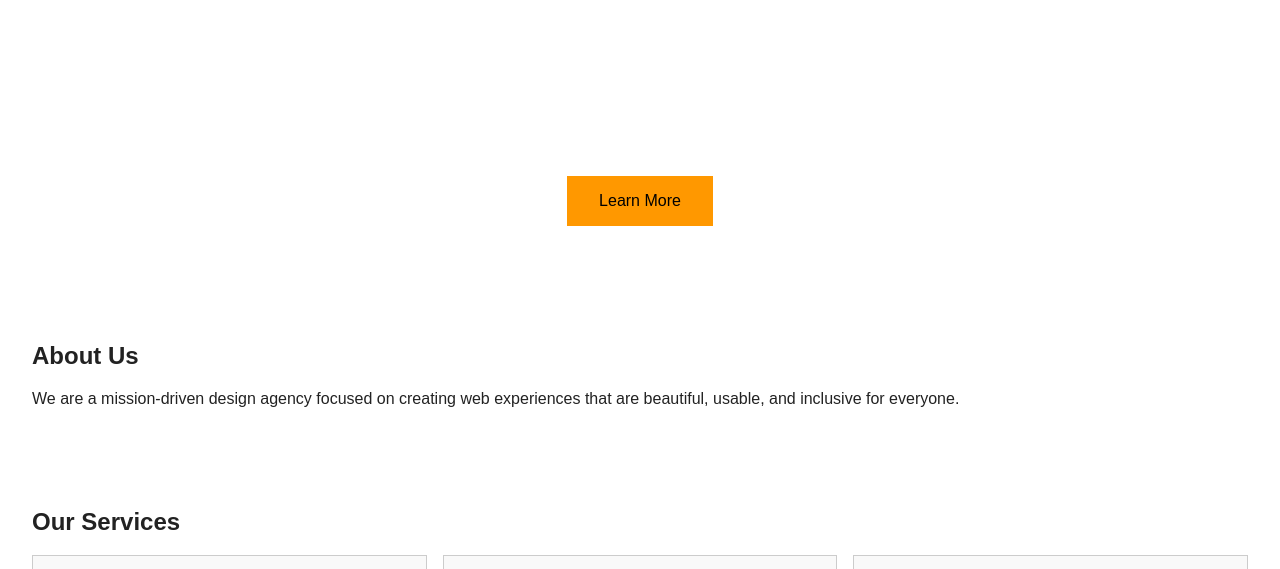
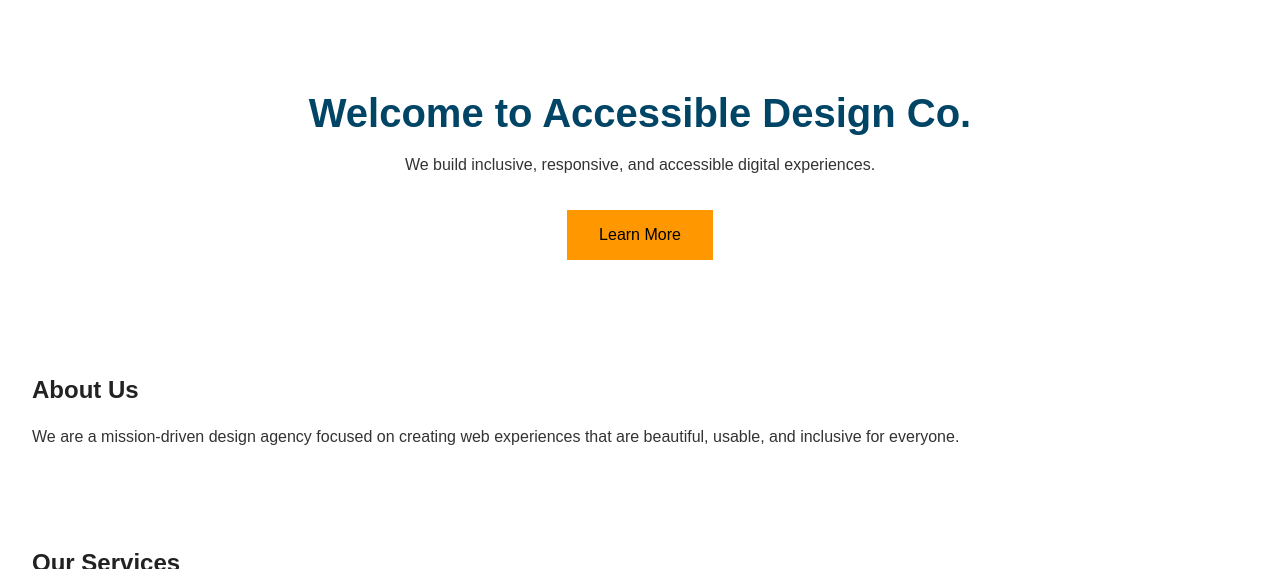
Before and after one commit to Per-Scholas-Hassan-Razak/-SBA1-responsive-accessible, a plain HTML site: page index.html in a window 1280 px wide. Shown: the part 158-727 px from the top of the page. Drawn offline with Linux system fonts and the light colour scheme.

Commit message:
styling for header and paragraphs

```diff
--- a/styles.css
+++ b/styles.css
@@ -119,6 +119,18 @@ footer a {
   gap: 1rem;
 }
 
+h1 {
+    color: #004466;
+    font-size: 2.5rem;
+    margin-bottom: 1rem;
+}
+
+p {
+    line-height: 1.6;
+    margin-bottom: 1rem;
+    color: #333;
+}
+
 /* Media Queries */
 @media (max-width: 1024px) {
   body { font-size: 16px; }
```
